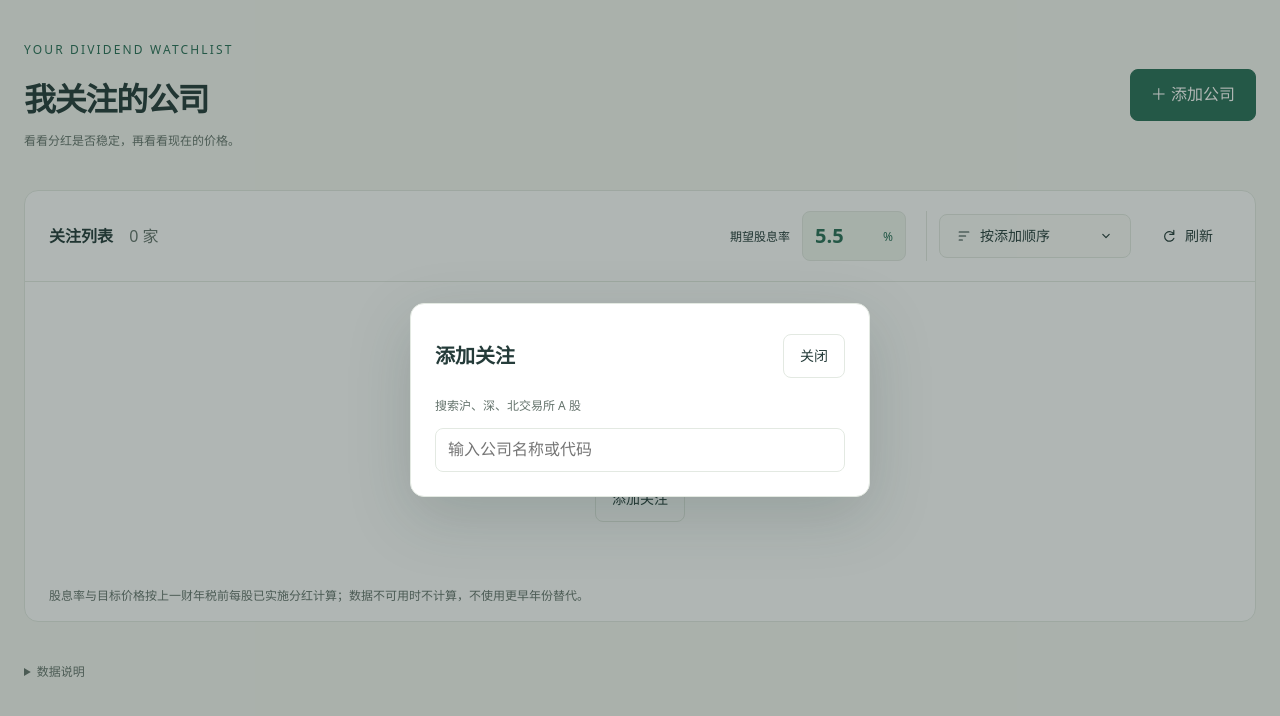
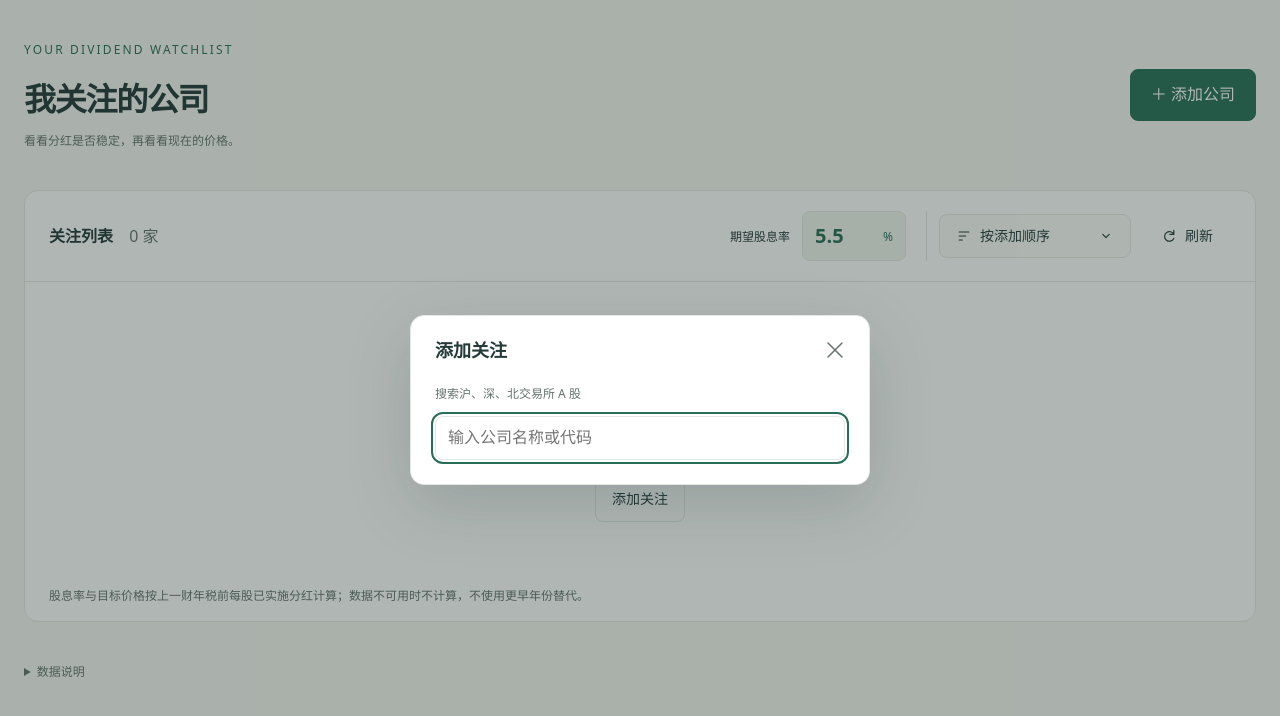
Before and after one commit to DDDDD12138/dividend-watch, a React (Vite) app: page / in a window 1280 px wide. Both pictures are taken after a click on the button "＋ 添加公司". Shown: the top 716 px of the page. Built offline with nearby package versions, Linux system fonts and the light colour scheme.

Commit message:
refactor: unify modal behavior and styling

```diff
--- /dev/null
+++ b/src/components/Modal.tsx
@@ -0,0 +1,99 @@
+import {
+  useId,
+  useImperativeHandle,
+  useLayoutEffect,
+  useRef,
+  type ReactNode,
+  type Ref,
+  type RefObject,
+} from 'react'
+import './modal.css'
+
+export interface ModalHandle {
+  close: () => void
+}
+
+interface Props {
+  ref?: Ref<ModalHandle>
+  title: string
+  onClose: () => void
+  className?: string
+  initialFocusRef?: RefObject<HTMLElement | null>
+  children: ReactNode
+}
+
+function outside(element: HTMLDialogElement, x: number, y: number) {
+  const bounds = element.getBoundingClientRect()
+  return (
+    x < bounds.left || x > bounds.right || y < bounds.top || y > bounds.bottom
+  )
+}
+
+export function Modal({
+  ref,
+  title,
+  onClose,
+  className,
+  initialFocusRef,
+  children,
+}: Props) {
+  const dialog = useRef<HTMLDialogElement>(null)
+  const pressedBackdrop = useRef(false)
+  const titleId = useId()
+
+  useLayoutEffect(() => {
+    const element = dialog.current!
+    element.showModal()
+    initialFocusRef?.current?.focus({ preventScroll: true })
+    return () => element.close()
+  }, [initialFocusRef])
+
+  function close() {
+    dialog.current?.close()
+  }
+
+  useImperativeHandle(ref, () => ({ close }), [])
+
+  return (
+    <dialog
+      ref={dialog}
+      className={`modal${className ? ` ${className}` : ''}`}
+      aria-labelledby={titleId}
+      onClose={(event) => {
+        // StrictMode can queue a close event before reopening the same dialog.
+        if (!event.currentTarget.open) onClose()
+      }}
+      onPointerDown={(event) => {
+        pressedBackdrop.current =
+          event.isPrimary &&
+          event.button === 0 &&
+          outside(event.currentTarget, event.clientX, event.clientY)
+      }}
+      onClick={(event) => {
+        const dismiss =
+          pressedBackdrop.current &&
+          outside(event.currentTarget, event.clientX, event.clientY)
+        pressedBackdrop.current = false
+        if (dismiss) close()
+      }}
+      onPointerCancel={() => {
+        pressedBackdrop.current = false
+      }}
+    >
+      <div className="modal-heading">
+        <h2 id={titleId}>{title}</h2>
+        <button
+          type="button"
+          className="modal-close"
+          onClick={close}
+          aria-label={`关闭${title}`}
+        >
+          <svg viewBox="0 0 20 20" aria-hidden="true">
+            <path d="m3 3 14 14M17 3 3 17" />
+          </svg>
+        </button>
+      </div>
+      <div className="modal-content">{children}</div>
+    </dialog>
+  )
+}
--- /dev/null
+++ b/src/components/modal.css
@@ -0,0 +1,78 @@
+.modal {
+  --modal-padding: var(--space-6);
+  width: var(--modal-width, 520px);
+  max-width: calc(100% - 32px);
+  max-height: calc(100dvh - 32px);
+  padding: 0;
+  overflow: hidden;
+  border: 1px solid var(--color-border);
+  border-radius: var(--radius-lg);
+  background: var(--color-surface);
+  color: var(--color-text);
+  box-shadow: var(--shadow-dialog);
+}
+.modal[open] {
+  display: flex;
+  flex-direction: column;
+}
+.modal::backdrop {
+  background: var(--color-overlay);
+}
+body:has(.modal[open]) {
+  overflow: hidden;
+}
+.modal-heading {
+  display: flex;
+  flex: none;
+  align-items: center;
+  justify-content: space-between;
+  gap: var(--space-4);
+  padding: var(--space-3) var(--modal-padding);
+}
+.modal-heading h2 {
+  margin: 0;
+  font-size: var(--font-size-lg);
+  overflow-wrap: anywhere;
+}
+.modal-close {
+  display: grid;
+  place-items: center;
+  flex: none;
+  width: 44px;
+  height: 44px;
+  margin-inline-end: calc(-1 * var(--space-3));
+  padding: 0;
+  border: 0;
+  border-radius: var(--radius-md);
+  color: var(--color-text-muted);
+  background: transparent;
+  cursor: pointer;
+}
+.modal-close svg {
+  width: 20px;
+  height: 20px;
+  fill: none;
+  stroke: currentColor;
+  stroke-width: 1.5;
+  stroke-linecap: round;
+}
+@media (hover: hover) {
+  .modal-close:hover {
+    color: var(--color-text);
+    background: var(--color-surface-hover);
+  }
+}
+.modal-content {
+  min-height: 0;
+  overflow: auto;
+  overscroll-behavior: contain;
+  padding: 0 var(--modal-padding) var(--modal-padding);
+}
+.modal-content > :first-child {
+  margin-top: 0;
+}
+@media (max-width: 760px) {
+  .modal {
+    --modal-padding: var(--space-5);
+  }
+}
--- a/src/features/dividends/AllocationDialog.tsx
+++ b/src/features/dividends/AllocationDialog.tsx
@@ -1,4 +1,5 @@
-import { useEffect, useId, useRef } from 'react'
+import { useRef } from 'react'
+import { Modal, type ModalHandle } from '../../components/Modal'
 import type { AnnualDividend } from '../../../shared/api'
 import { timeLabel } from '../../lib/format'
 import { cash } from './model'
@@ -19,35 +20,16 @@ export function AllocationDialog({
   onClose: () => void
   onYear?: (year: number) => void
 }) {
-  const dialog = useRef<HTMLDialogElement>(null),
-    title = useId()
+  const modal = useRef<ModalHandle>(null)
   const { point, fetchedAt } = selection
   const row = point.record!
-  useEffect(() => {
-    const node = dialog.current
-    node?.showModal()
-    return () => node?.close()
-  }, [])
   return (
-    <dialog
-      className="record-dialog allocation-dialog"
-      ref={dialog}
-      aria-labelledby={title}
-      onCancel={onClose}
-      onClose={(event) => {
-        if (!event.currentTarget.open) onClose()
-      }}
+    <Modal
+      ref={modal}
+      title={`${point.year} 财年 · 分红比例`}
+      className="allocation-dialog"
+      onClose={onClose}
     >
-      <div className="record-dialog-heading">
-        <h2 id={title}>{point.year} 财年 · 分红比例</h2>
-        <button
-          className="history-button"
-          onClick={onClose}
-          aria-label="关闭年度分配概览"
-        >
-          关闭
-        </button>
-      </div>
       <div className="allocation-overview">
         <div className="allocation-hero">
           <p className="allocation-caption">现金分红比例</p>
@@ -130,7 +112,7 @@ export function AllocationDialog({
             <button
               className="history-button"
               onClick={() => {
-                onClose()
+                modal.current?.close()
                 onYear(point.year)
               }}
             >
@@ -139,6 +121,6 @@ export function AllocationDialog({
           )}
         </div>
       </div>
-    </dialog>
+    </Modal>
   )
 }
--- a/src/features/dividends/RecordDialog.tsx
+++ b/src/features/dividends/RecordDialog.tsx
@@ -1,4 +1,4 @@
-import { useEffect, useId, useRef } from 'react'
+import { Modal } from '../../components/Modal'
 import type { Company, EastmoneyDividend } from '../../../shared/api'
 import { cash } from './model'
 import { timeLabel } from '../../lib/format'
@@ -14,13 +14,6 @@ export function RecordDialog({
   fetchedAt: string
   onClose: () => void
 }) {
-  const dialog = useRef<HTMLDialogElement>(null),
-    title = useId()
-  useEffect(() => {
-    const element = dialog.current
-    element?.showModal()
-    return () => element?.close()
-  }, [])
   const fields = [
     ['公司', `${company.name} · ${company.code}`],
     [
@@ -38,25 +31,7 @@ export function RecordDialog({
     ['每 10 股转增', record.transferRatio],
   ]
   return (
-    <dialog
-      className="record-dialog"
-      ref={dialog}
-      aria-labelledby={title}
-      onCancel={onClose}
-      onClose={(event) => {
-        if (!event.currentTarget.open) onClose()
-      }}
-    >
-      <div className="record-dialog-heading">
-        <h2 id={title}>分红记录</h2>
-        <button
-          className="history-button"
-          onClick={onClose}
-          aria-label="关闭分红记录"
-        >
-          关闭
-        </button>
-      </div>
+    <Modal title="分红记录" className="record-dialog" onClose={onClose}>
       <div className="record-amount">
         <span>每股现金分红 · 税前</span>
         <strong>{cash(record.cashPerShare)}</strong>
@@ -81,6 +56,6 @@ export function RecordDialog({
         </p>
       )}
       <p className="history-muted">东方财富 · 获取于 {timeLabel(fetchedAt)}</p>
-    </dialog>
+    </Modal>
   )
 }
--- a/src/features/watchlist/AddCompanyDialog.tsx
+++ b/src/features/watchlist/AddCompanyDialog.tsx
@@ -1,4 +1,5 @@
-import { useEffect, useRef, useState } from 'react'
+import { useRef, useState } from 'react'
+import { Modal } from '../../components/Modal'
 import type { Company } from '../../../shared/api'
 import { useCompanySearch } from './useWatchlist'
 
@@ -16,39 +17,20 @@ export function AddCompanyDialog({
   onRemove: (code: string) => void
   onClose: () => void
 }) {
-  const dialog = useRef<HTMLDialogElement>(null)
+  const searchInput = useRef<HTMLInputElement>(null)
   const [query, setQuery] = useState('')
   const [composing, setComposing] = useState(false)
   const [revision, setRevision] = useState(0)
   const [notice, setNotice] = useState('')
   const search = useCompanySearch(query, composing, revision)
-  useEffect(() => {
-    const element = dialog.current
-    element?.showModal()
-    return () => element?.close()
-  }, [])
   const full = codes.length >= 50
   return (
-    <dialog
-      ref={dialog}
+    <Modal
+      title="添加关注"
       className="add-dialog"
-      aria-labelledby="add-title"
-      onCancel={onClose}
-      onClose={(event) => {
-        if (!event.currentTarget.open) onClose()
-      }}
+      initialFocusRef={searchInput}
+      onClose={onClose}
     >
-      <div className="dialog-heading">
-        <h2 id="add-title">添加关注</h2>
-        <button
-          type="button"
-          className="button"
-          onClick={onClose}
-          aria-label="关闭添加公司"
-        >
-          关闭
-        </button>
-      </div>
       <p className="secondary" id="company-scope">
         搜索沪、深、北交易所 A 股
       </p>
@@ -56,6 +38,7 @@ export function AddCompanyDialog({
         公司名称或代码
       </label>
       <input
+        ref={searchInput}
         id="company-search"
         className="company-search"
         placeholder="输入公司名称或代码"
@@ -152,6 +135,6 @@ export function AddCompanyDialog({
           </ul>
         </section>
       )}
-    </dialog>
+    </Modal>
   )
 }
--- a/src/features/watchlist/watchlist.css
+++ b/src/features/watchlist/watchlist.css
@@ -333,8 +333,7 @@
   text-align: center;
   padding: var(--space-12) var(--space-6);
 }
-.empty-state h2,
-.dialog-heading h2 {
+.empty-state h2 {
   font-size: var(--font-size-xl);
   margin-block: var(--space-3);
 }
@@ -352,28 +351,7 @@
   font-size: var(--font-size-2xl);
 }
 .add-dialog {
-  width: 460px;
-  max-width: calc(100% - 32px);
-  max-height: calc(100dvh - 32px);
-  overflow: auto;
-  padding: var(--space-6);
-  border: 1px solid var(--color-border);
-  border-radius: var(--radius-lg);
-  background: var(--color-surface);
-  color: var(--color-text);
-  box-shadow: var(--shadow-dialog);
-}
-.add-dialog::backdrop {
-  background: var(--color-overlay);
-}
-body:has(.add-dialog[open]) {
-  overflow: hidden;
-}
-.dialog-heading {
-  display: flex;
-  align-items: center;
-  justify-content: space-between;
-  gap: var(--space-4);
+  --modal-width: 460px;
 }
 .company-search {
   width: 100%;
@@ -715,9 +693,6 @@ body:has(.add-dialog[open]) {
   .page-footer {
     margin-top: var(--space-4);
   }
-  .add-dialog {
-    padding: var(--space-5);
-  }
 }
 
 .yield-input:focus-within {
```
Also changed, not shown: src/features/dividends/dividends.css (+5 -29 lines).
